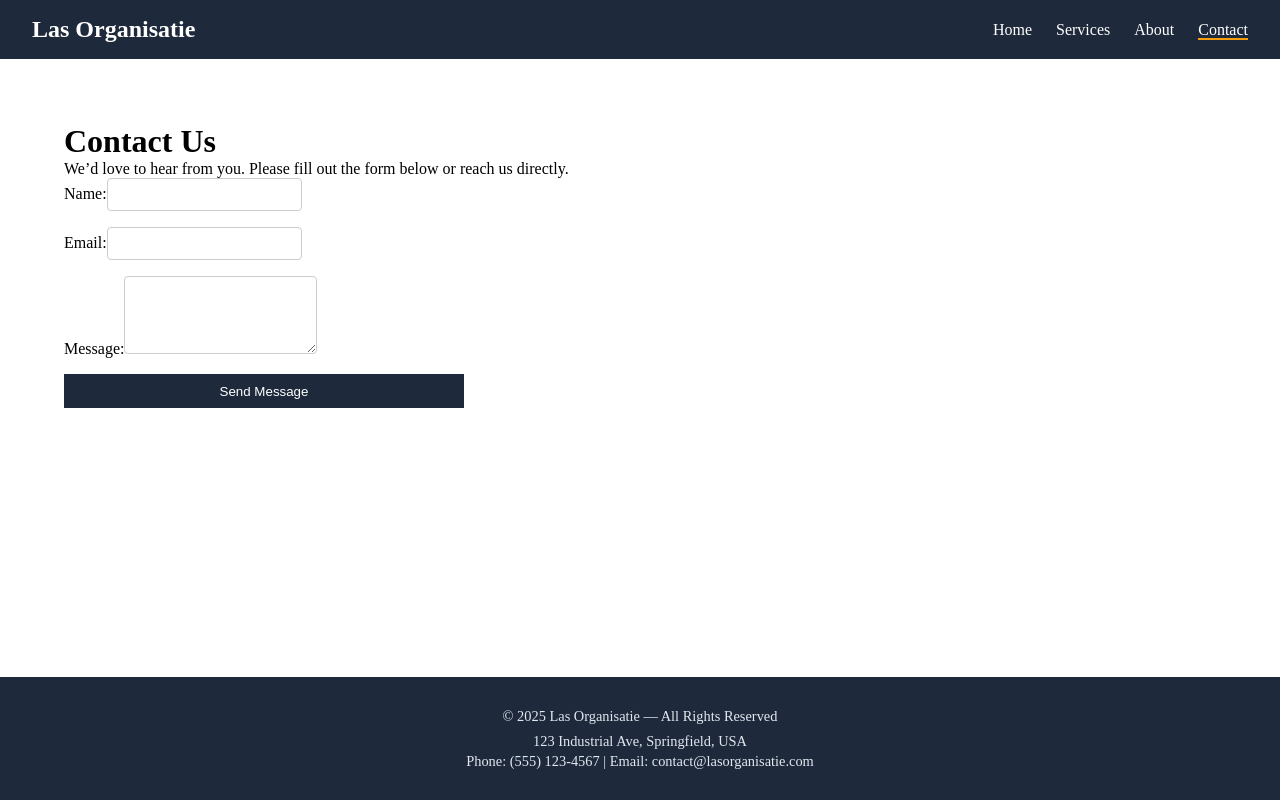
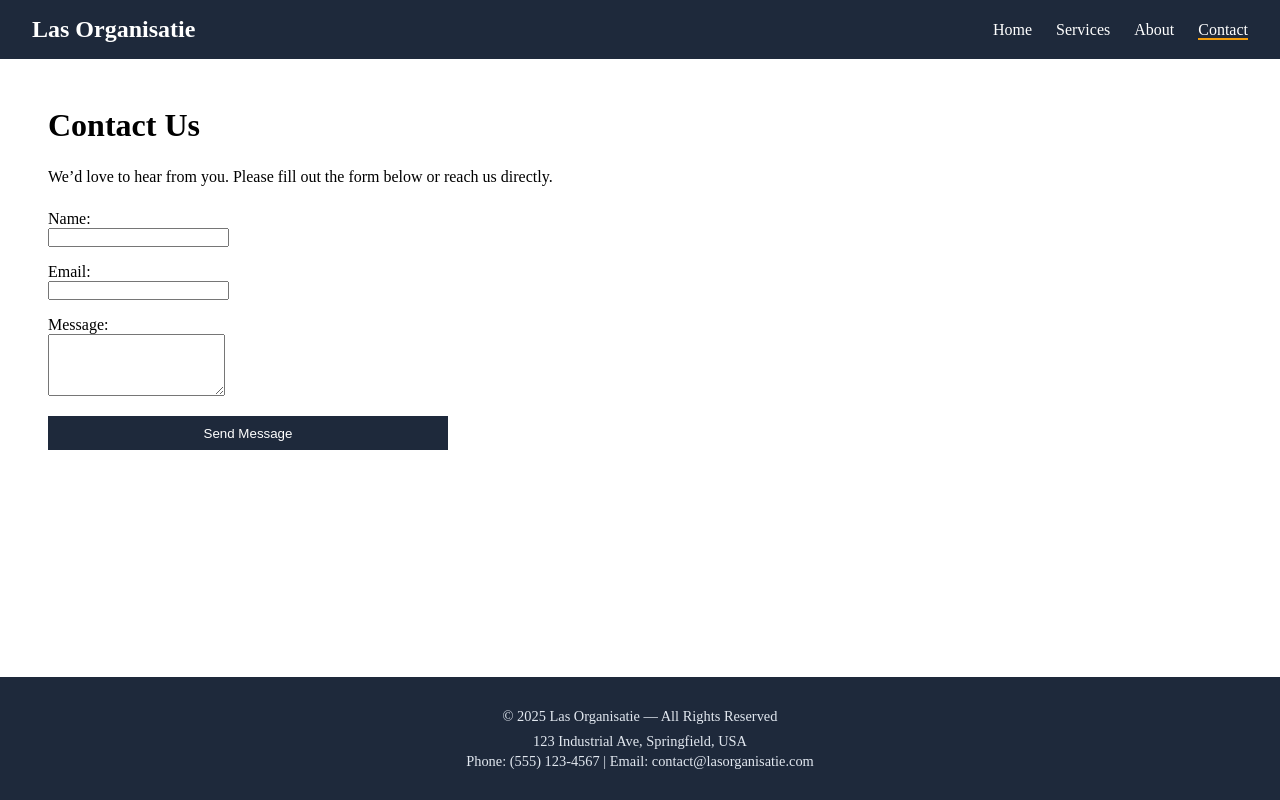
Before and after one commit to Rafael-Creator-max/welding_company, a React (Vite) app: page /contact in a window 1280 px wide. Built offline with nearby package versions, Linux system fonts and the light colour scheme; no server answers.

Commit message:
minor changes on content

```diff
--- a/src/pages/Contact.tsx
+++ b/src/pages/Contact.tsx
@@ -47,18 +47,24 @@
 
       <form className="contact__form" onSubmit={handleSubmit}>
         <label>
-          Name:
-          <input type="text" name="name" required />
+          <span>Name:</span>
+          <div>
+            <input type="text" name="name" required />
+          </div>
         </label>
 
         <label>
-          Email:
-          <input type="email" name="email" required />
+          <span>Email:</span>
+          <div>
+            <input type="email" name="email" required />
+          </div>
         </label>
 
         <label>
-          Message:
-          <textarea name="message" rows={4} required></textarea>
+          <span>Message:</span>
+          <div>
+            <textarea name="message" rows={4} required></textarea>
+          </div>
         </label>
 
         <button type="submit" disabled={loading}>
--- a/src/styles/Contact.css
+++ b/src/styles/Contact.css
@@ -1,21 +1,32 @@
 
 .contact {
-  padding: 2rem;
+  padding: 1rem;
+  display: flex;
+  flex-direction: column;
+  row-gap: 1.5rem;
 }
 
 .contact__form {
   display: flex;
   flex-direction: column;
+
   gap: 1rem;
   max-width: 400px;
+
+  .contact__form label {
+    display: flex;
+    flex-direction: row;
+    justify-content: space-between;
   }
-
   .contact__form input,
   .contact__form textarea {
       padding: 0.5rem;
       border: 1px solid #ccc;
       border-radius: 4px;
+
     }
+  }
+
 
 .contact__form button {
   padding: 0.6rem;
```
Lines whose indentation alone changed are shown as unchanged.
